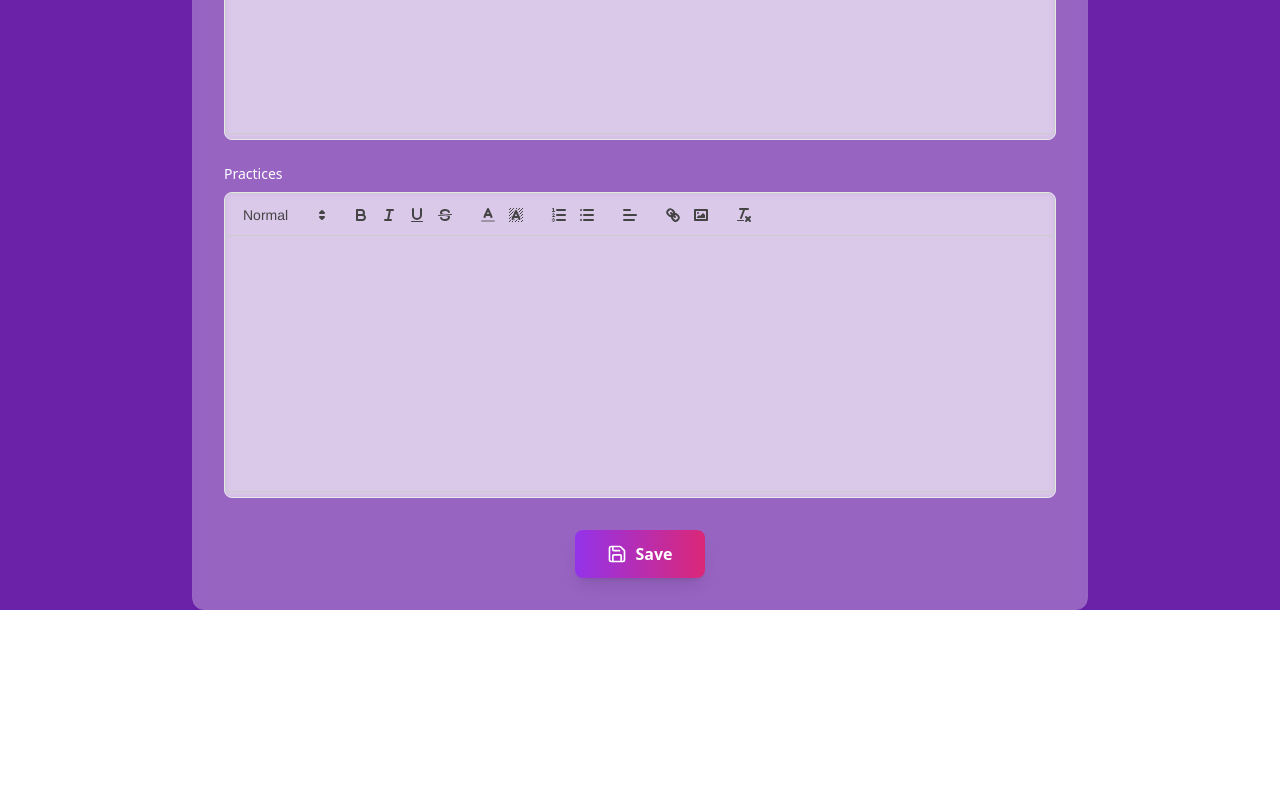
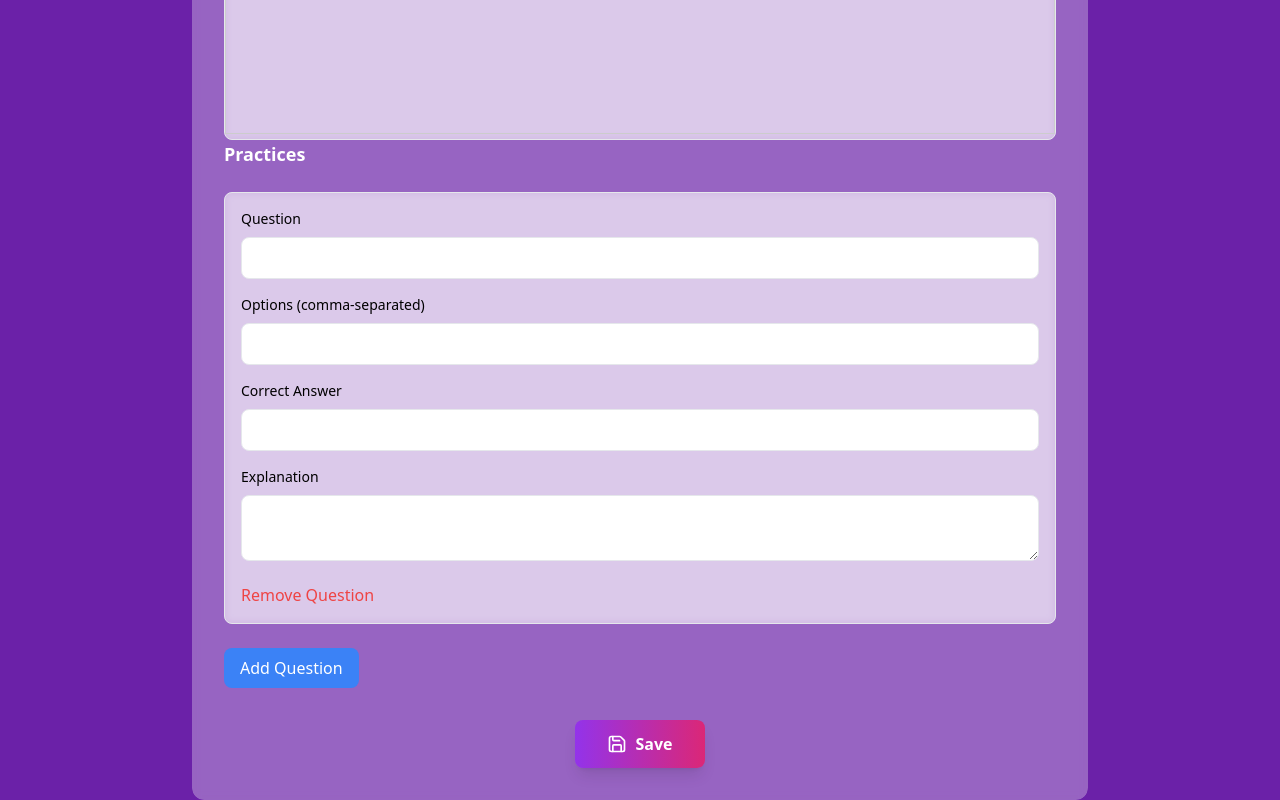
Before and after one commit to dfxdeveloper/TradeXpertAdmin, a React (Create React App) app: page /add in a window 1280 px wide. Shown: the part 4884-5684 px from the top of the page. Before the commit the page ends 5494 px from the top, so only its background shows below. Built offline with nearby package versions, Linux system fonts and the light colour scheme.

Commit message:
added image uploading and updated both the pages

```diff
--- a/src/App.js
+++ b/src/App.js
@@ -3,6 +3,7 @@ import { BrowserRouter, Routes, Route } from "react-router-dom";
 import LandingPage from "./components/LandingPage";
 import AddData from "./components/AddData";
 import ManageData from "./components/ManageData";
+
 
 
 function App() {
--- a/src/components/AddData.js
+++ b/src/components/AddData.js
@@ -33,7 +33,14 @@ const AddData = () => {
     example_work: "",
     example_fail: "",
     strategy: "",
-    practices: "",
+    practices: [
+      {
+        question: "",
+        options: [""],
+        correctAnswer: "",
+        explanation: "",
+      },
+    ],
   };
 
   const [formData, setFormData] = useState(initialFormData);
@@ -151,7 +158,6 @@ const AddData = () => {
     { name: "example_work", label: "Example Work" },
     { name: "example_fail", label: "Example Fail" },
     { name: "strategy", label: "Strategy" },
-    { name: "practices", label: "Practices" },
   ];
 
   const getButtonContent = () => {
@@ -177,6 +183,37 @@ const AddData = () => {
         Save
       </>
     );
+  };
+
+  const handlePracticeChange = (index, field, value) => {
+    const updatedPractices = [...formData.practices];
+    if (field === "options") {
+      updatedPractices[index][field] = value.split(","); // Handle options as comma-separated values
+    } else {
+      updatedPractices[index][field] = value;
+    }
+    setFormData((prev) => ({
+      ...prev,
+      practices: updatedPractices,
+    }));
+  };
+
+  const addPractice = () => {
+    setFormData((prev) => ({
+      ...prev,
+      practices: [
+        ...prev.practices,
+        { question: "", options: [""], correctAnswer: "", explanation: "" },
+      ],
+    }));
+  };
+
+  const removePractice = (index) => {
+    const updatedPractices = formData.practices.filter((_, i) => i !== index);
+    setFormData((prev) => ({
+      ...prev,
+      practices: updatedPractices,
+    }));
   };
 
   return (
@@ -284,6 +321,82 @@ const AddData = () => {
                 </motion.div>
               ))}
             </div>
+            <div className="space-y-6">
+              <h2 className="text-lg font-bold text-white">Practices</h2>
+              {formData.practices.map((practice, index) => (
+                <div
+                  key={index}
+                  className="p-4 rounded-lg border bg-white/50 backdrop-blur-sm"
+                >
+                  <label className="block text-sm font-medium text-black mb-2">
+                    Question
+                  </label>
+                  <input
+                    type="text"
+                    value={practice.question}
+                    onChange={(e) =>
+                      handlePracticeChange(index, "question", e.target.value)
+                    }
+                    className="w-full px-4 py-2 mb-4 rounded-lg border"
+                  />
+
+                  <label className="block text-sm font-medium text-black mb-2">
+                    Options (comma-separated)
+                  </label>
+                  <input
+                    type="text"
+                    value={practice.options.join(",")}
+                    onChange={(e) =>
+                      handlePracticeChange(index, "options", e.target.value)
+                    }
+                    className="w-full px-4 py-2 mb-4 rounded-lg border"
+                  />
+
+                  <label className="block text-sm font-medium text-black mb-2">
+                    Correct Answer
+                  </label>
+                  <input
+                    type="text"
+                    value={practice.correctAnswer}
+                    onChange={(e) =>
+                      handlePracticeChange(
+                        index,
+                        "correctAnswer",
+                        e.target.value
+                      )
+                    }
+                    className="w-full px-4 py-2 mb-4 rounded-lg border"
+                  />
+
+                  <label className="block text-sm font-medium text-black mb-2">
+                    Explanation
+                  </label>
+                  <textarea
+                    value={practice.explanation}
+                    onChange={(e) =>
+                      handlePracticeChange(index, "explanation", e.target.value)
+                    }
+                    className="w-full px-4 py-2 mb-4 rounded-lg border"
+                  ></textarea>
+
+                  <button
+                    type="button"
+                    onClick={() => removePractice(index)}
+                    className="text-red-500 hover:text-red-700"
+                  >
+                    Remove Question
+                  </button>
+                </div>
+              ))}
+
+              <button
+                type="button"
+                onClick={addPractice}
+                className="mt-4 bg-blue-500 text-white px-4 py-2 rounded-lg"
+              >
+                Add Question
+              </button>
+            </div>
 
             <motion.div
               className="mt-8 flex justify-center"
--- a/src/components/ManageData.js
+++ b/src/components/ManageData.js
@@ -1,5 +1,12 @@
 import React, { useState, useEffect } from "react";
-import { Edit2, Trash2, AlertTriangle, Loader2, X, ArrowLeft} from "lucide-react";
+import {
+  Edit2,
+  Trash2,
+  AlertTriangle,
+  Loader2,
+  X,
+  ArrowLeft,
+} from "lucide-react";
 import { motion, AnimatePresence } from "framer-motion";
 import ReactQuill from "react-quill";
 import axios from "axios";
@@ -58,7 +65,14 @@ const ManageData = () => {
     example_work: "",
     example_fail: "",
     strategy: "",
-    practices: "",
+    practices: [
+      {
+        question: "",
+        options: [""],
+        correctAnswer: "",
+        explanation: "",
+      },
+    ],
   };
 
   const [editFormData, setEditFormData] = useState(initialFormData);
@@ -160,7 +174,17 @@ const ManageData = () => {
       example_work: item.example_work || "",
       example_fail: item.example_fail || "",
       strategy: item.strategy || "",
-      practices: item.practices || "",
+      practices:
+        item.practices && item.practices.length > 0
+          ? item.practices
+          : [
+              {
+                question: "",
+                options: [""],
+                correctAnswer: "",
+                explanation: "",
+              },
+            ],
     });
     setIsEditModalOpen(true);
   };
@@ -221,6 +245,42 @@ const ManageData = () => {
     } finally {
       setLoading(false);
     }
+  };
+
+  // Add these new functions for handling practices
+  const handlePracticeChange = (index, field, value) => {
+    const updatedPractices = [...editFormData.practices];
+    if (field === "options") {
+      updatedPractices[index][field] = value.split(","); // Handle options as comma-separated values
+    } else {
+      updatedPractices[index][field] = value;
+    }
+    setEditFormData((prev) => ({
+      ...prev,
+      practices: updatedPractices,
+    }));
+  };
+
+  const addPractice = () => {
+    setEditFormData((prev) => ({
+      ...prev,
+      practices: [
+        ...prev.practices,
+        {
+          question: "",
+          options: [""],
+          correctAnswer: "",
+          explanation: "",
+        },
+      ],
+    }));
+  };
+
+  const removePractice = (index) => {
+    setEditFormData((prev) => ({
+      ...prev,
+      practices: prev.practices.filter((_, i) => i !== index),
+    }));
   };
 
   const handleInputChange = (e) => {
@@ -401,7 +461,9 @@ const ManageData = () => {
               </div>
 
               {/* Rich Text Editor Fields */}
-              {textEditorFields.map((field) => (
+              {textEditorFields.map(
+                (field) =>
+                  field.name !== "practices" && (
                     <div key={field.name}>
                       <label className="block text-sm font-medium mb-1">
                         {field.label}
@@ -419,9 +481,88 @@ const ManageData = () => {
                         />
                       </div>
                     </div>
+                  )
+              )}
+
+              {/* Practices Section */}
+              <div className="space-y-6">
+                <div className="flex items-center justify-between">
+                  <h2 className="text-lg font-bold">Practices</h2>
+                </div>
+              </div>
+              {editFormData.practices.map((practice, index) => (
+                <div key={index} className="p-4 rounded-lg border bg-gray-50">
+                  <label className="block text-sm font-medium mb-2">
+                    Question
+                  </label>
+                  <input
+                    type="text"
+                    value={practice.question}
+                    onChange={(e) =>
+                      handlePracticeChange(index, "question", e.target.value)
+                    }
+                    className="w-full px-4 py-2 mb-4 rounded-lg border"
+                  />
+
+                  <label className="block text-sm font-medium mb-2">
+                    Options (comma-separated)
+                  </label>
+                  <input
+                    type="text"
+                    value={practice.options.join(",")}
+                    onChange={(e) =>
+                      handlePracticeChange(index, "options", e.target.value)
+                    }
+                    className="w-full px-4 py-2 mb-4 rounded-lg border"
+                  />
+
+                  <label className="block text-sm font-medium mb-2">
+                    Correct Answer
+                  </label>
+                  <input
+                    type="text"
+                    value={practice.correctAnswer}
+                    onChange={(e) =>
+                      handlePracticeChange(
+                        index,
+                        "correctAnswer",
+                        e.target.value
+                      )
+                    }
+                    className="w-full px-4 py-2 mb-4 rounded-lg border"
+                  />
+
+                  <label className="block text-sm font-medium mb-2">
+                    Explanation
+                  </label>
+                  <textarea
+                    value={practice.explanation}
+                    onChange={(e) =>
+                      handlePracticeChange(index, "explanation", e.target.value)
+                    }
+                    className="w-full px-4 py-2 mb-4 rounded-lg border"
+                    rows={3}
+                  />
+
+                  <button
+                    type="button"
+                    onClick={() => removePractice(index)}
+                    className="text-red-500 hover:text-red-700"
+                  >
+                    Remove Question
+                  </button>
+                </div>
               ))}
             </div>
-
+            <div className="flex py-4 items-center justify-start">
+              <button
+                type="button"
+                onClick={addPractice}
+                className="px-4 py-2 bg-purple-600 text-white rounded-lg hover:bg-purple-700"
+              >
+                Add Question
+              </button>
+            </div>
             <div className="mt-6 flex justify-end gap-3 sticky bottom-0 bg-white py-4">
               <button
                 onClick={() => setIsEditModalOpen(false)}
--- a/src/components/UpdateData.js
+++ /dev/null
@@ -1,9 +0,0 @@
-import React from 'react'
-
-function UpdateData() {
-  return (
-    <div>UpdateData</div>
-  )
-}
-
-export default UpdateData
```
Lines whose indentation alone changed are shown as unchanged.
